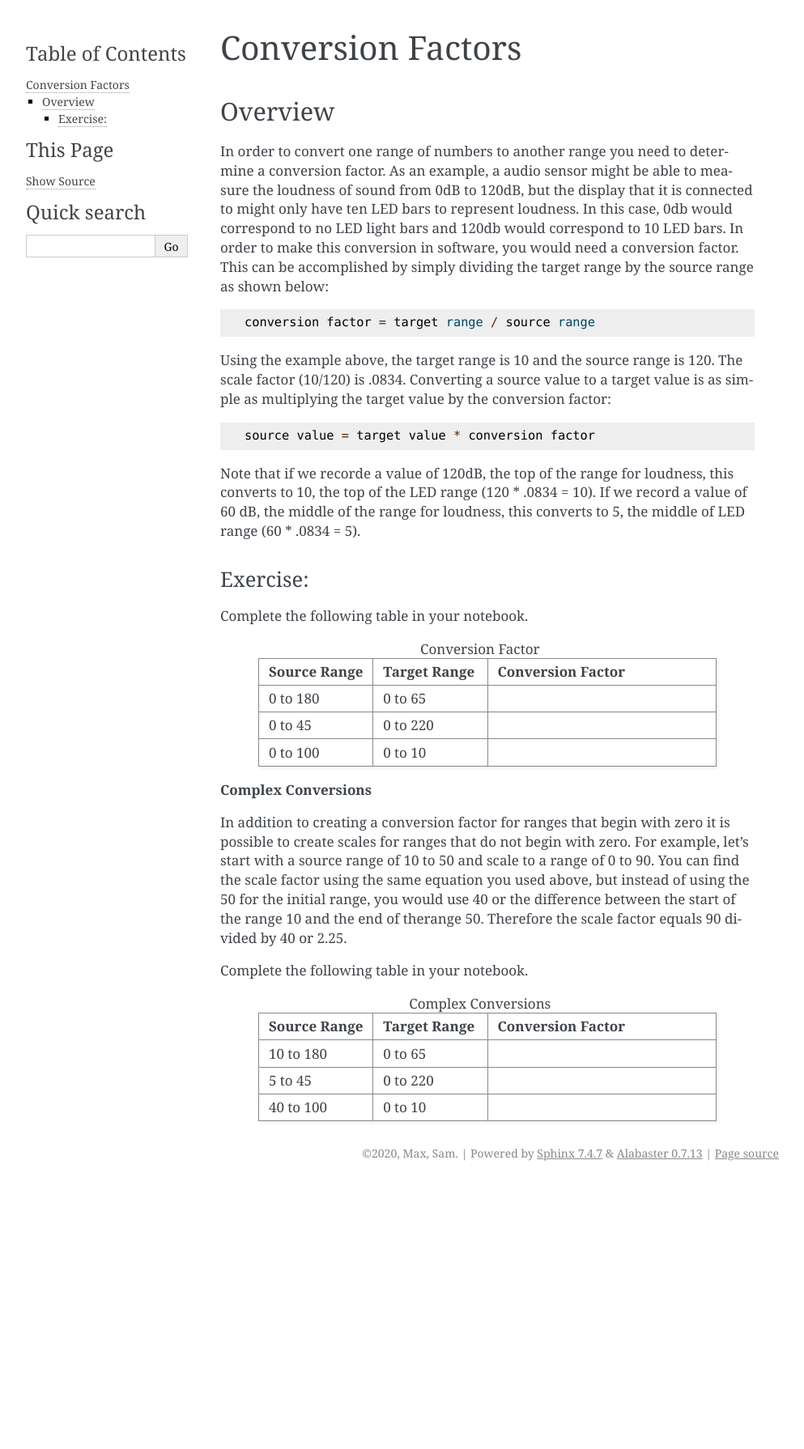
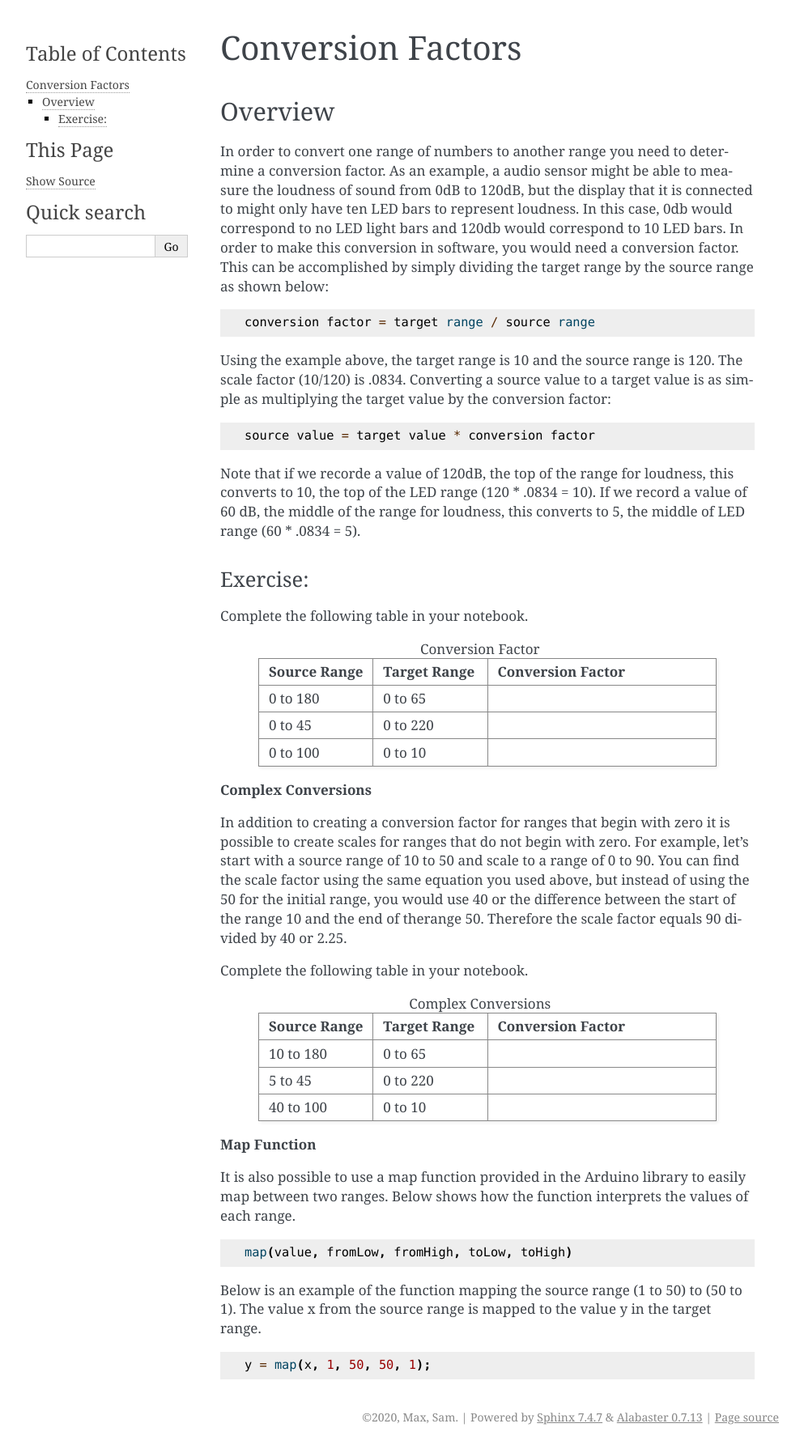
Before and after one commit to maxtkc/mvths-wiki, a Sphinx documentation site: the page built from docs/021i-conversion-factors.rst, in a window 1280 px wide. Shown: the whole page at 81% size, without its empty margins (148-1141 px from the left). Built offline with Sphinx 7.4.7, drawn with Linux system fonts in a browser that asks for light colours; pages that are not in the unit, such as notebooks, are missing from menus; before the commit the page ends 1464 px from its top, so only the background shows below that.

Commit message:
Update 021i-conversion-factors.rst

```diff
--- a/docs/021i-conversion-factors.rst
+++ b/docs/021i-conversion-factors.rst
@@ -59,3 +59,17 @@ Complete the following table in your notebook.
    * - 40 to 100
      - 0 to 10
      -
+
+| **Map Function**
+
+It is also possible to use a map function provided in the Arduino library to easily map between two ranges. Below shows how the function interprets the values of each range.
+
+.. code-block::
+
+ map(value, fromLow, fromHigh, toLow, toHigh)
+
+Below is an example of the function mapping the source range (1 to 50) to (50 to 1). The value x from the source range is mapped to the value y in the target range.
+
+.. code-block::
+
+ y = map(x, 1, 50, 50, 1);
```
